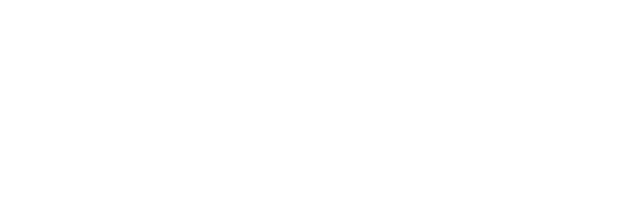
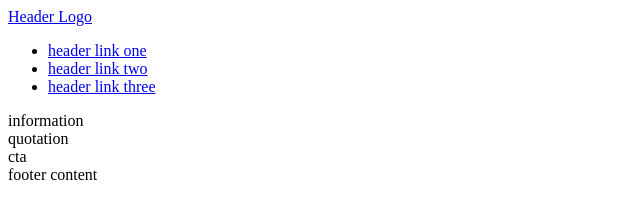
Before and after one commit to Pierre-OL/odin_landingpage, a plain HTML site: page index.html in a window 1280 px wide. Shown: the whole page, without its empty margins (0-640 px from the left). Drawn offline with Linux system fonts and the light colour scheme.

Commit message:
Add some semantic information to file index.html

```diff
--- a/index.html
+++ b/index.html
@@ -9,5 +9,22 @@
     <meta name="viewport" content="width=device-width, initial-scale=1.0" />
     <title>Odin LandingPage</title>
   </head>
-  <body></body>
+  <body>
+    <header>
+      <nav>
+        <a href="#">Header Logo</a>
+        <ul>
+          <li><a href="#">header link one</a></li>
+          <li><a href="#">header link two</a></li>
+          <li><a href="#">header link three</a></li>
+        </ul>
+      </nav>
+    </header>
+    <main>
+      <section class="information">information</section>
+      <section class="quotation">quotation</section>
+      <section class="call-to-action">cta</section>
+    </main>
+    <footer>footer content</footer>
+  </body>
 </html>
```
